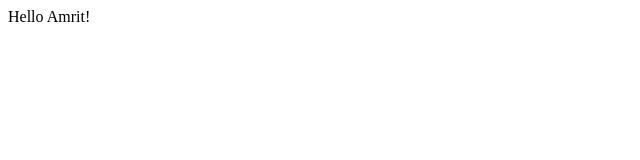
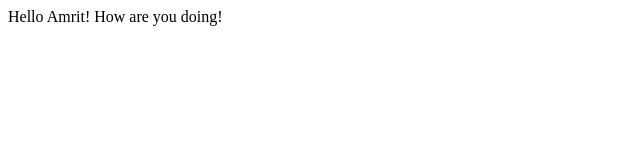
Before and after one commit to Itish2003/itish.github.io, a plain HTML site: page index.html in a window 1280 px wide. Shown: the whole page, without its empty margins (0-640 px from the left). Drawn offline with Linux system fonts and the light colour scheme.

Commit message:
Update index.html

```diff
--- a/index.html
+++ b/index.html
@@ -6,6 +6,6 @@
     <title>Document</title>
 </head>
 <body>
-    Hello Amrit!
+    Hello Amrit! How are you doing!
 </body>
 </html>
```
